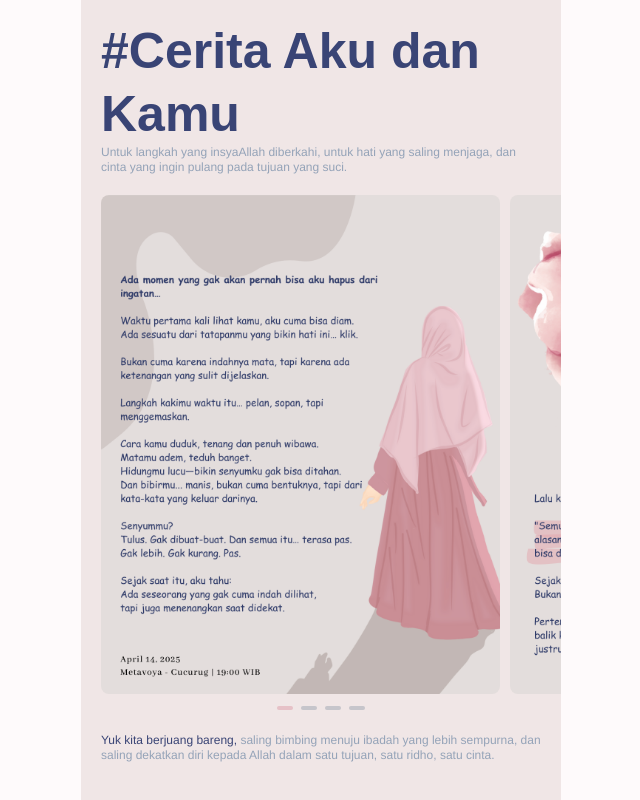
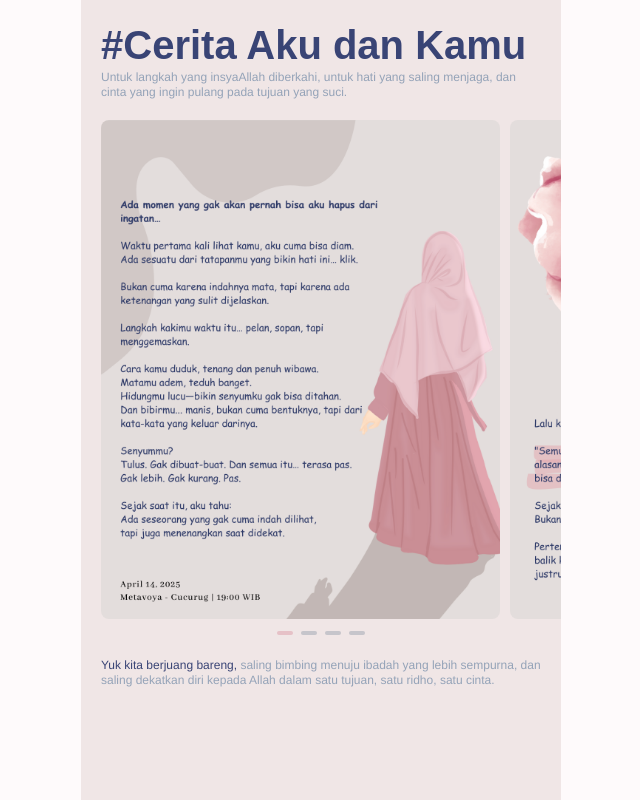
Before and after one commit to DwiNaufalAprialdhi/message_for_u, a Next.js app: page / in a window 1280 px wide. Shown: the whole page, without its empty margins (319-959 px from the left). Built offline with nearby package versions, Linux system fonts and the light colour scheme; a web font is replaced by a local one.

Commit message:
first commit

```diff
--- a/src/pages/index.tsx
+++ b/src/pages/index.tsx
@@ -16,7 +16,7 @@ export default function index() {
     <>
       <main className='w-full h-max overflow-x-hidden bg-[#e9a1b3]/5'>
         <div className='w-full h-full min-h-screen md:max-w-[480px] max-w-none md:mx-auto mx-0 bg-[#f0e6e6] p-5 overflow-x-hidden'>
-          <h2 className='font-hacky text-[50px] font-bold text-[#394475] leading-tight'>
+          <h2 className='font-hacky text-[40px] font-bold text-[#394475] leading-tight'>
             #Cerita Aku dan Kamu
           </h2>
           <p className='font-helvetica font-normal text-slate-400 text-xs leading-tight mb-5'>
```
